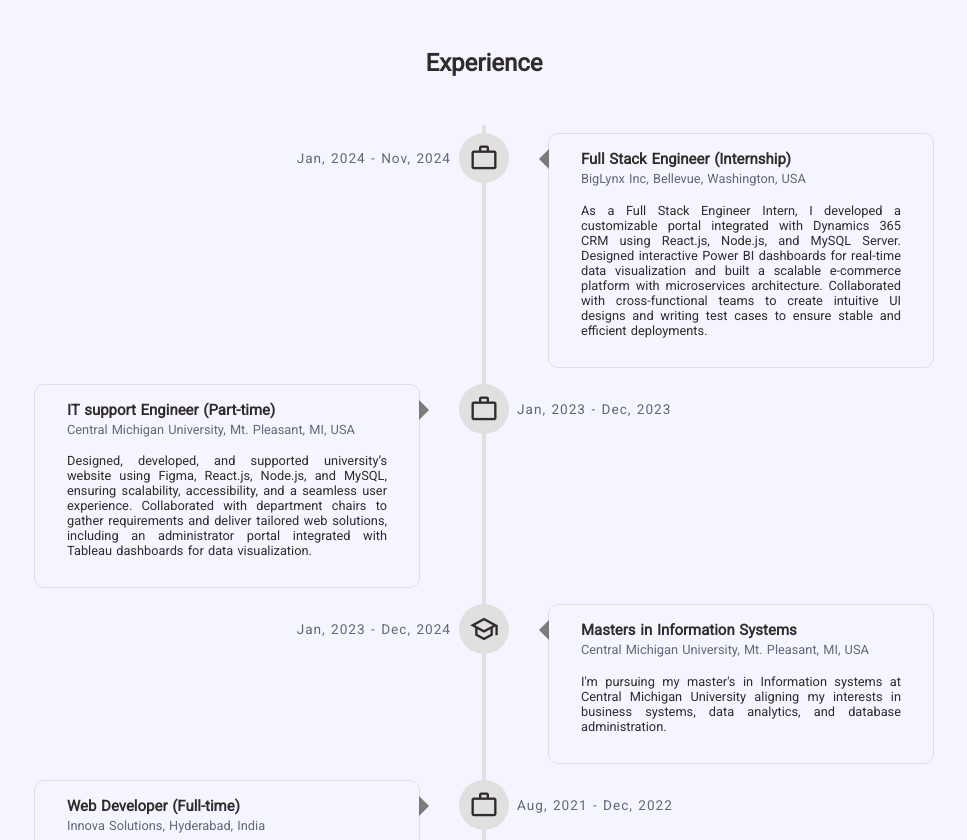
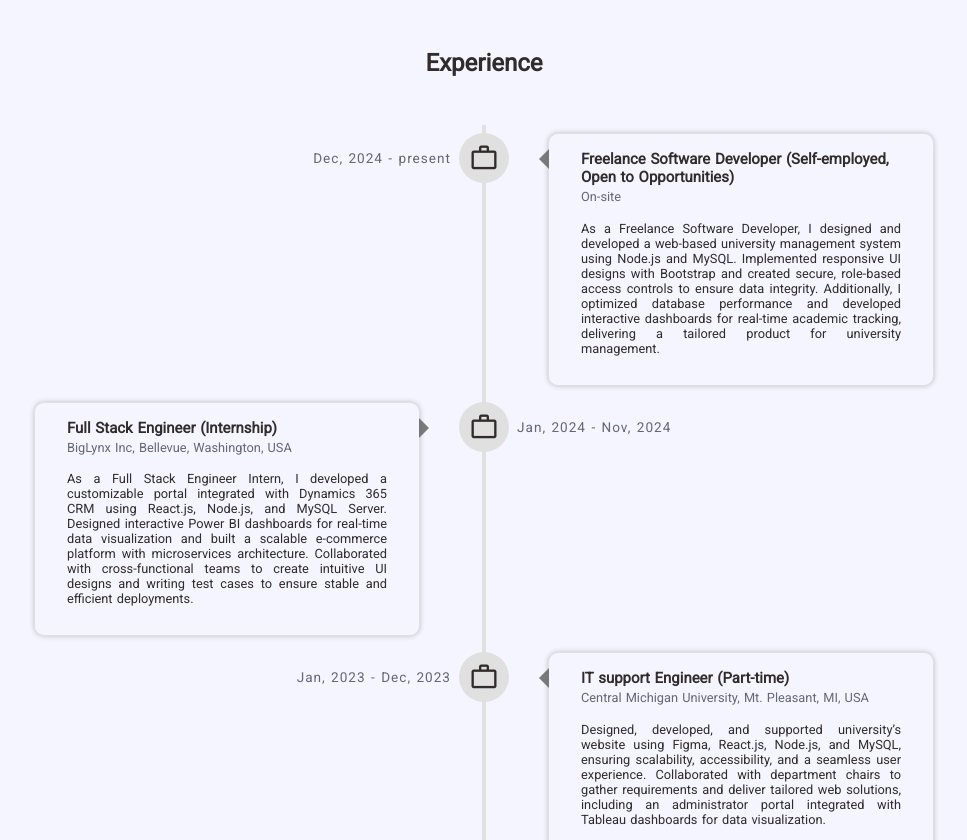
Before and after one commit to MaheshMuppasani/Portfolio, a website built with Vite: page index.html in a window 1280 px wide. Shown: the part 2700-3540 px from the top of the page, without its empty margins (156-1123 px from the left). Built offline with nearby package versions, Linux system fonts and the light colour scheme.

Commit message:
updated profile info

```diff
--- a/index.js
+++ b/index.js
@@ -186,6 +186,13 @@ const renderTech = function (tech){
 const experience = [
     {
         type: 'work',
+        year: "Dec, 2024",
+        title: 'Freelance Software Developer (Self-employed, Open to Opportunities)',
+        location: 'On-site',
+        desc: "As a Freelance Software Developer, I designed and developed a web-based university management system using Node.js and MySQL. Implemented responsive UI designs with Bootstrap and created secure, role-based access controls to ensure data integrity. Additionally, I optimized database performance and developed interactive dashboards for real-time academic tracking, delivering a tailored product for university management."
+    },
+    {
+        type: 'work',
         year: "Jan, 2024",
         end: "Nov, 2024",
         title: 'Full Stack Engineer (Internship)',
@@ -240,14 +247,14 @@ function renderExperience(experiences = []){
         <div class="phase">
             <div class="phase-inner">
                 <div class="role-tenure">
-                    <span class="year">${exp.year + (!i && !exp.year ? ' - present': exp.end ? ` - ${exp.end}` : "" )}</span>
+                    <span class="year">${exp.year + (!i && !exp.end ? ' - present': exp.end ? ` - ${exp.end}` : "" )}</span>
                     <span class="material-symbols-outlined role-icon">${exp.type==='edu' ? 'school' : 'work'}</span>
                 </div>
                 <div class="job-desc">
                     <h3 class="role-name">${exp.title}</h3>
                     <div class="role-site">${exp.location}</div>
                     <p>${exp.desc}</p>
-                    <span class="year">${exp.year + (!i && !exp.year ? ' - present': exp.end ? ` - ${exp.end}` : "" )}</span>
+                    <span class="year">${exp.year + (!i && !exp.end ? ' - present': exp.end ? ` - ${exp.end}` : "" )}</span>
                 </div>
             </div>
         </div>`
--- a/styles.css
+++ b/styles.css
@@ -560,6 +560,7 @@ button.theme .material-symbols-outlined{
   border-radius: 10px;
   position: relative;
   background: var(--cards-background);
+  box-shadow: 0 0 5px var(--card-shadow);
 }
 .job-desc::after{
   content: "";
```
